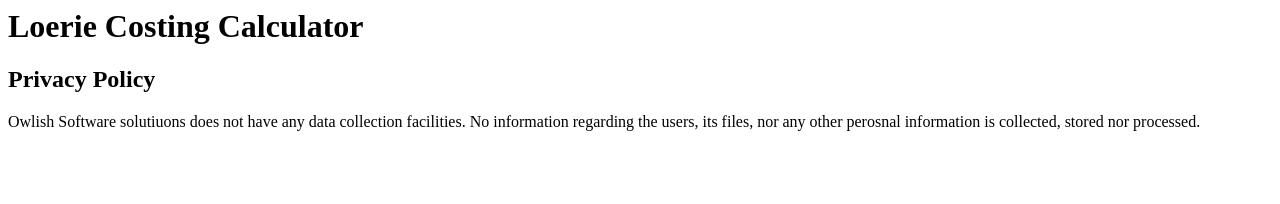
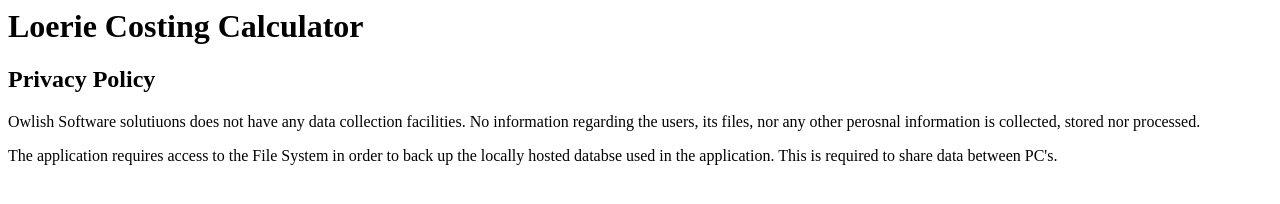
Before and after one commit to Franco-from-Owlish/Loerie_Costing_Calculator_Website, a plain HTML site: page Index.html in a window 1280 px wide. Drawn offline with Linux system fonts and the light colour scheme.

Commit message:
Update Index.html

```diff
--- a/Index.html
+++ b/Index.html
@@ -6,5 +6,8 @@
 <p>
     Owlish Software solutiuons does not have any data collection facilities. No information regarding the users, its files, nor any other perosnal information is collected, stored nor processed.
 </p>
+<p>
+    The application requires access to the File System in order to back up the locally hosted databse used in the application. This is required to share data between PC's.
+</p>
 
 </HTML>
```
